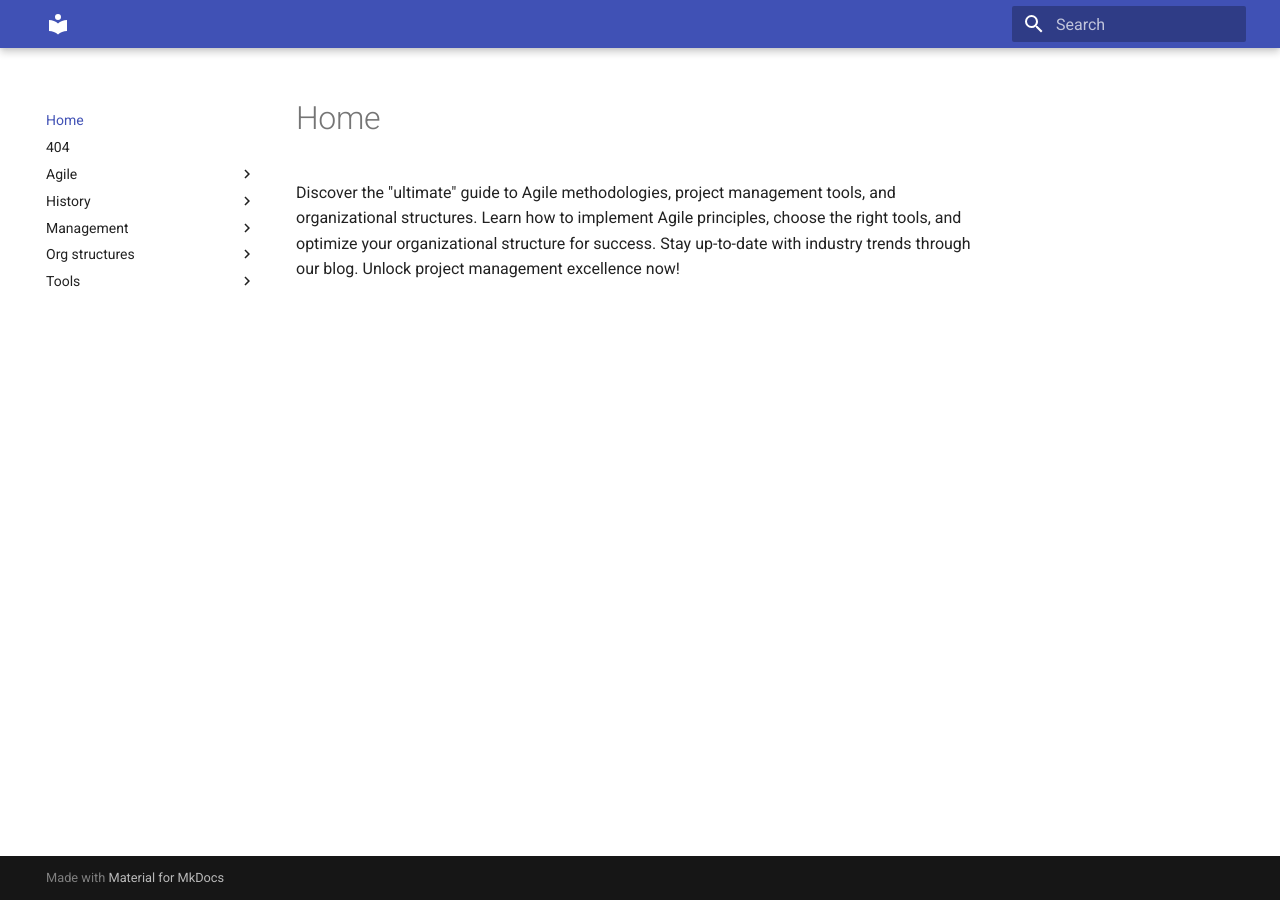
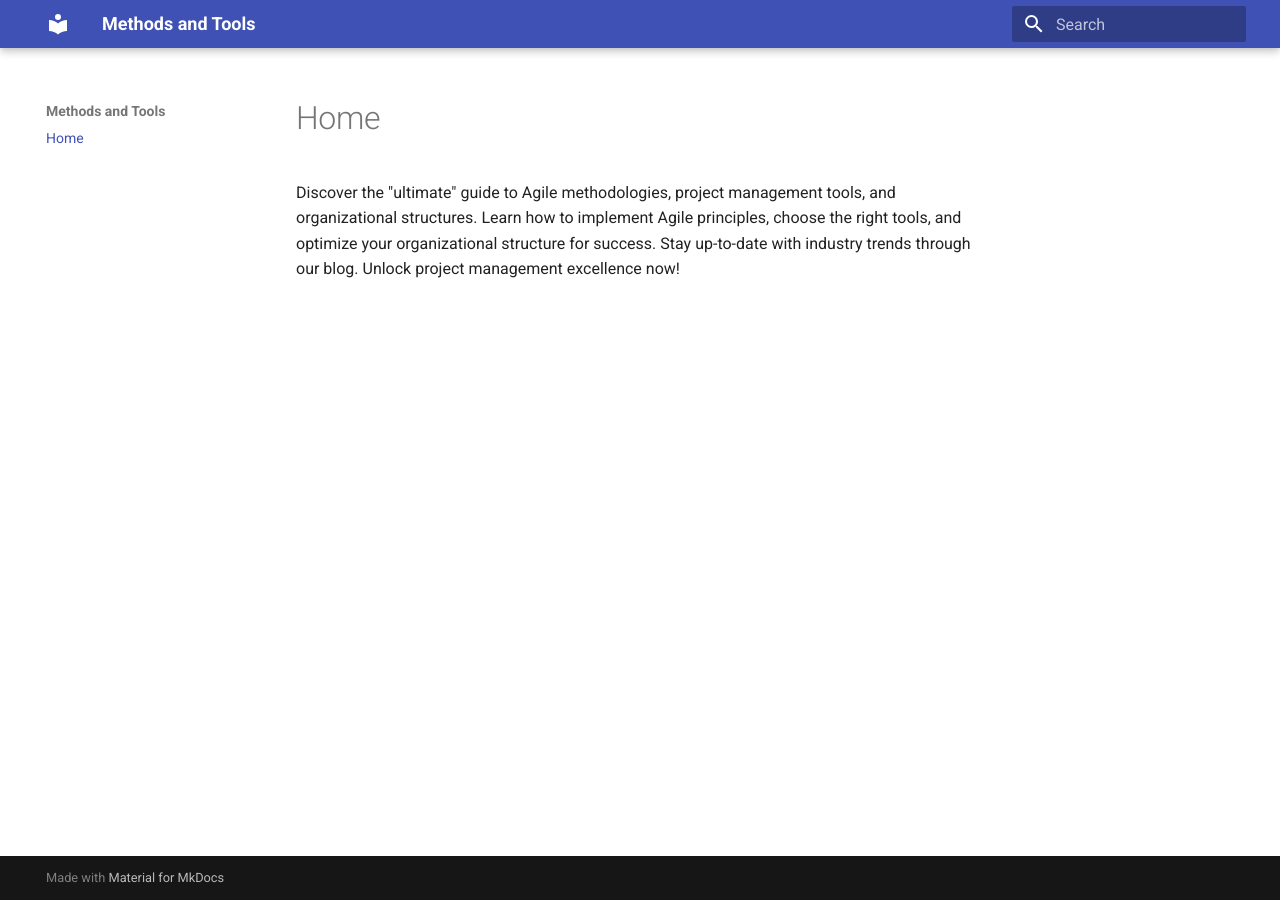
Before and after one commit to SaschaLucius/methods-and-tools, an MkDocs documentation site: the page built from docs/index.md, in a window 1280 px wide. Built offline with MkDocs 1.6.1 and Material for MkDocs 9.7.7, drawn with Linux system fonts in a browser that asks for light colours.

Commit message:
Update mkdocs.yml

```diff
--- a/mkdocs.yml
+++ b/mkdocs.yml
@@ -1,2 +1,9 @@
 theme:
   name: material
+
+site_name: Methods and Tools
+
+nav:
+  - 'index.md'
+
+site_author: "Sascha Lucius"
```
